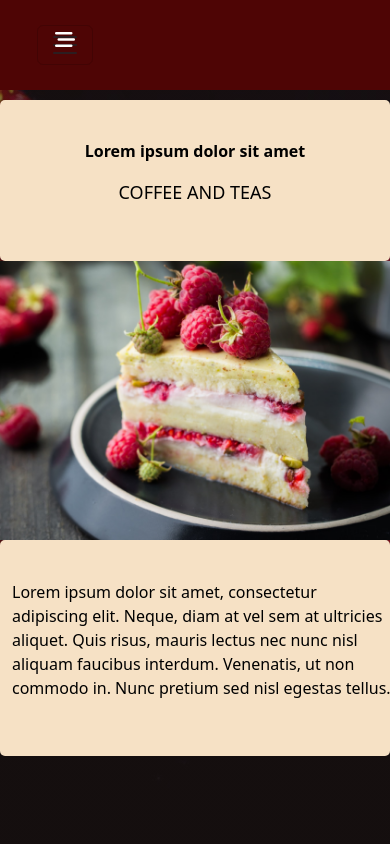
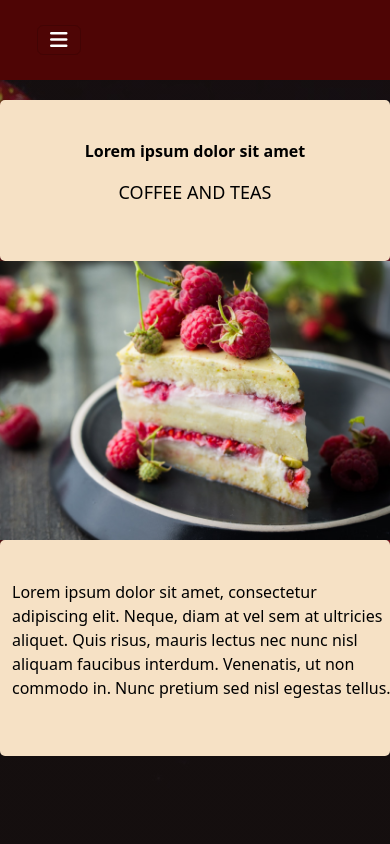
Before and after one commit to Mouss911/Tache-7-Bootstrap, a plain HTML site: page product.html in a window 390 px wide. Shown: the top 844 px of the page. Drawn offline with nearby package versions, Linux system fonts and the light colour scheme.

Commit message:
4th commit

```diff
--- a/product.html
+++ b/product.html
@@ -23,7 +23,7 @@
             <button class="navbar-toggler" type="button" data-bs-toggle="collapse"
                data-bs-target="#navbarNav" aria-controls="navbarNav" aria-expanded="false"
                 aria-label="Toggle navigation">
-            <i class="fas fa-stream navbar-toggler-icon text-white ms-auto justify-content-end"></i>
+                <i class="fa fa-bars"></i>
             </button>
             <div class="mt-3 collapse navbar-collapse justify-content-center align-items-center" id="navbarNav">
             <ul class="navbar-nav menu-navbar-nav">
```
Also changed, not shown: about.html (+1 -1 lines), store.html (+1 -1 lines).
